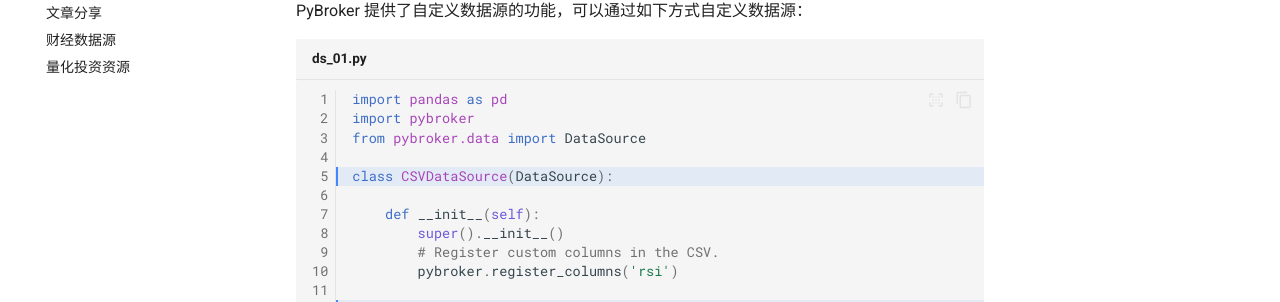
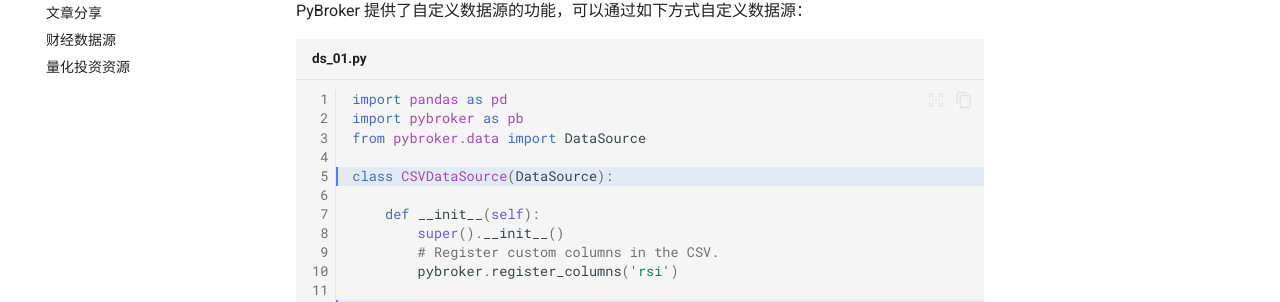
Before and after one commit to xujinzhao/akquant, an MkDocs documentation site: the page built from docs/data-source.md, in a window 1280 px wide. Shown: the part 233-535 px from the top of the page. Built offline with MkDocs 1.6.1 and Material for MkDocs 9.7.7, drawn with Linux system fonts in a browser that asks for light colours; comment, search, counter and statistics services are not loaded; the version menu is left out.

Commit message:
update docs

````diff
--- a/docs/data-source.md
+++ b/docs/data-source.md
@@ -6,7 +6,7 @@
 
 ``` py title="ds_01.py" linenums="1" hl_lines="5 12"
 import pandas as pd
-import pybroker
+import pybroker as pb
 from pybroker.data import DataSource
 
 class CSVDataSource(DataSource):
````
Also changed, not shown: README.md (+2 -0 lines).
